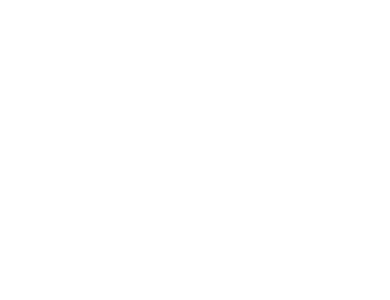
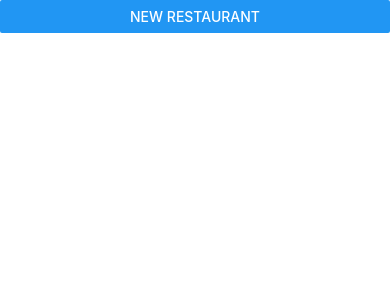
Before and after one commit to outdoorsole/RNTDD, a React Native app: screen / in a window 390 px wide. Shown: the top 300 px of the page. Built offline with nearby package versions, Linux system fonts and the light colour scheme.

Commit message:
Create RestaurantList component

```diff
--- a/src/App.js
+++ b/src/App.js
@@ -7,11 +7,18 @@
  * @lint-ignore-every XPLATJSCOPYRIGHT1
  */
 
-import React, {Component} from 'react';
-import {Platform, View} from 'react-native';
+import React, { Component } from 'react';
+import {
+  View
+} from 'react-native';
+import RestaurantList from './RestaurantList';
 
 export default class App extends Component {
   render() {
-    return <View></View>;
+    return (
+      <View>
+        <RestaurantList />
+      </View>
+    );
   }
 }
--- /dev/null
+++ b/src/RestaurantList.js
@@ -0,0 +1,18 @@
+import React, { Component } from 'react';
+import {
+  View,
+  Button,
+} from 'react-native';
+
+export default class RestaurantList extends Component {
+  render() {
+    return (
+      <View>
+        <Button
+          testID="newRestaurantButton"
+          title="New Restaurant"
+        />
+      </View>
+    )
+  }
+}
```
